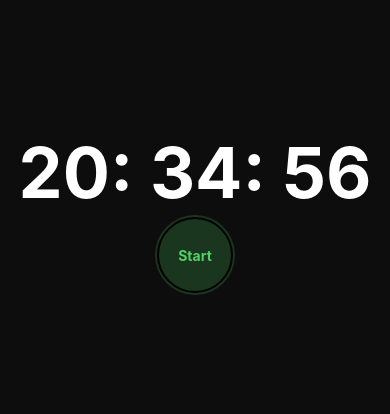
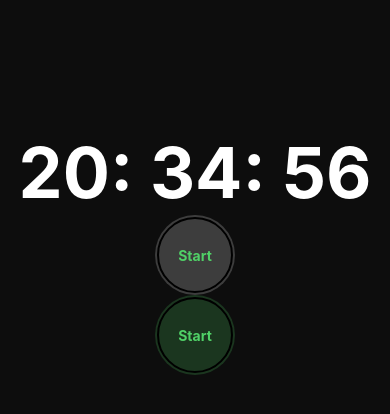
Before and after one commit to python-benedict/React-Native-Advanced-StopWatch, a React Native app: screen / in a window 390 px wide. Shown: the top 414 px of the page. Built offline with nearby package versions, Linux system fonts and the light colour scheme.

Commit message:
added another button

```diff
--- a/App.js
+++ b/App.js
@@ -33,6 +33,7 @@ export default class App extends Component {
     return (
       <View style={styles.container}>
         <Timer interval={DATA.timer} />
+        <RoundButton title={'Start'} color='#50D167' background={'#3D3D3D'}/>
         <RoundButton title={'Start'} color='#50D167' background={'#1B361F'}/>
       </View>
     );
```
